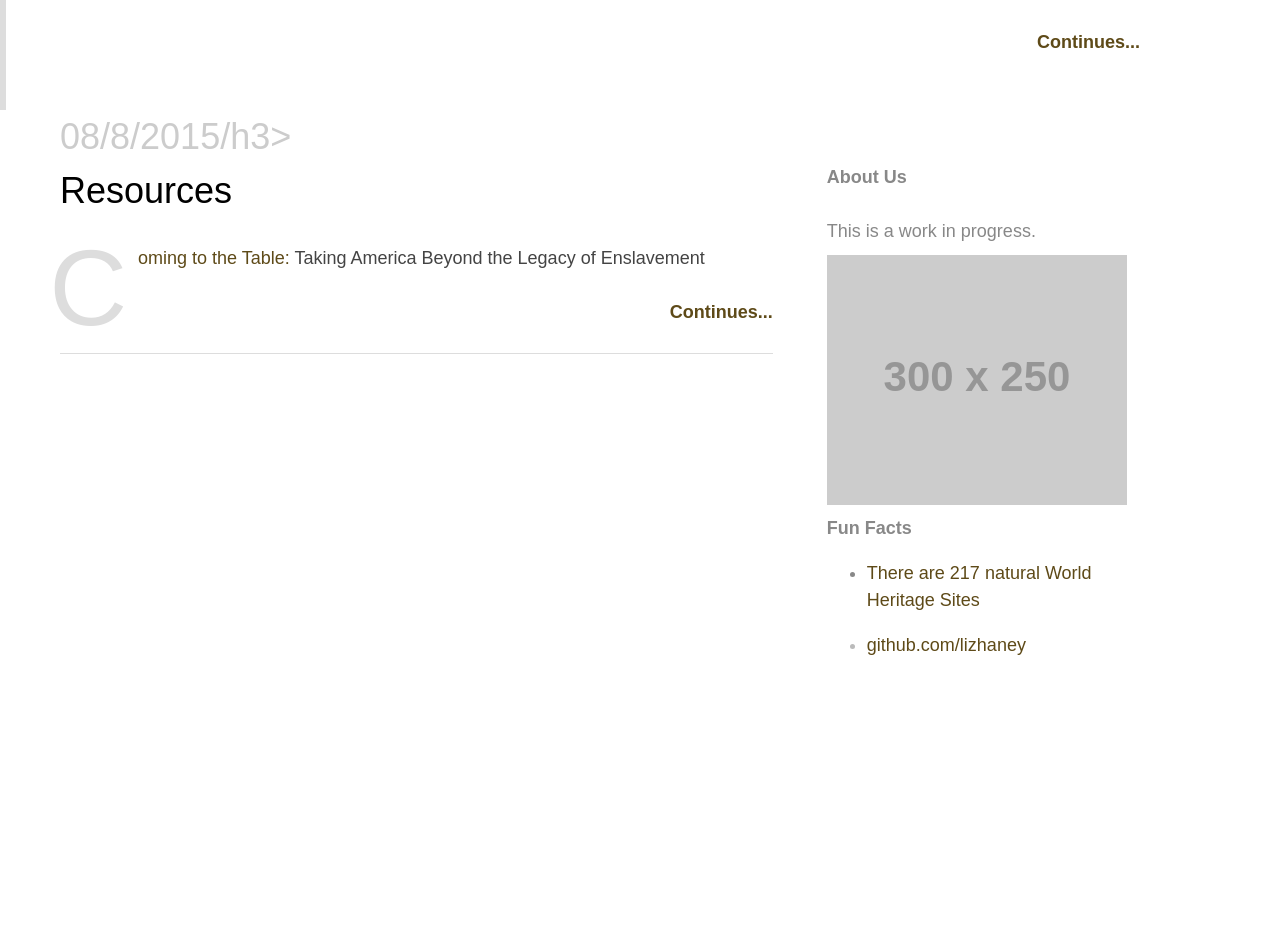
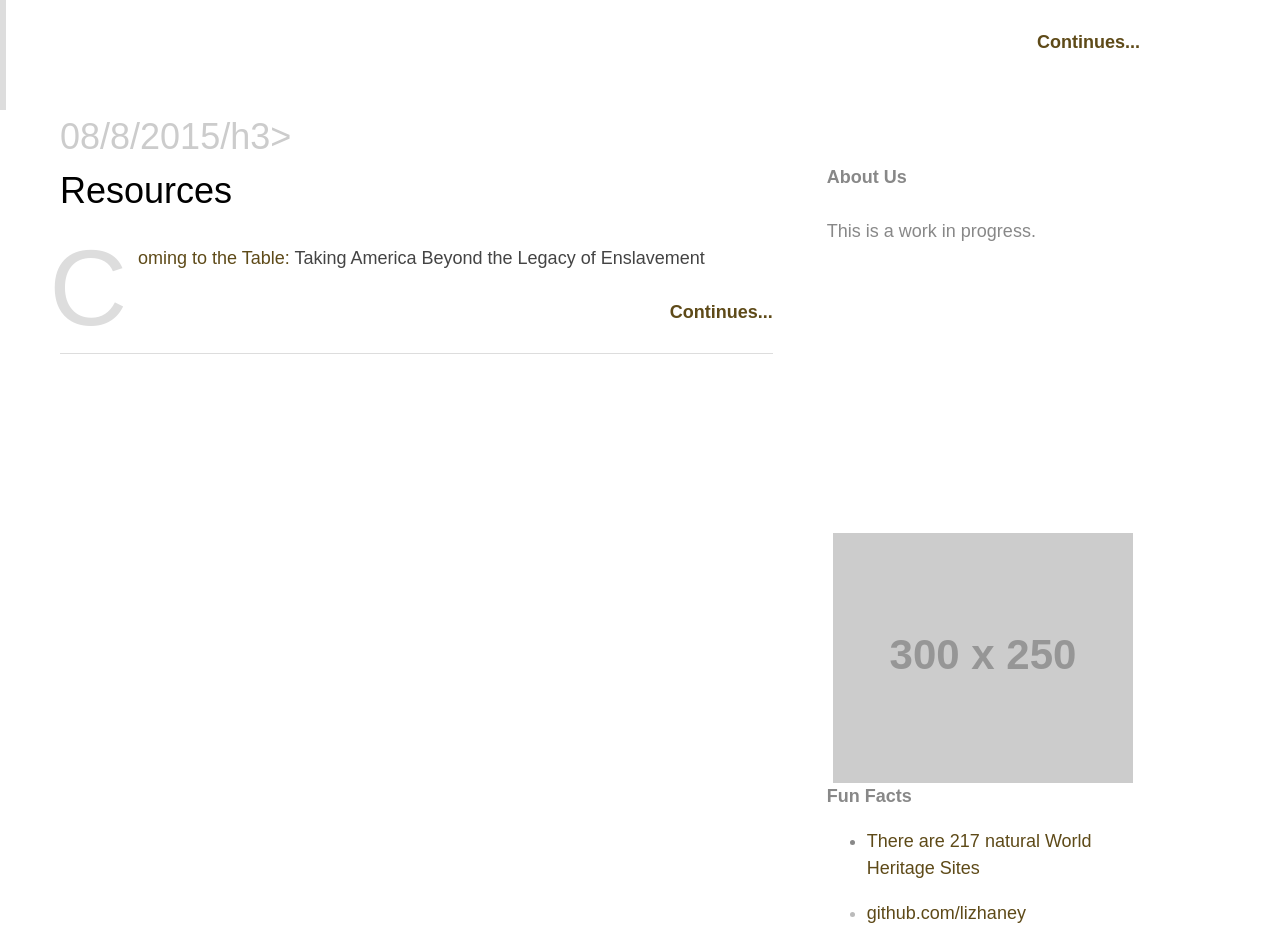
Before and after one commit to lizhaney/dc_slave_markets, a Jekyll site: the page built from index.html, in a window 1280 px wide. Shown: the part 921-1866 px from the top of the page. Built offline with Jekyll 4.4.1, drawn with Linux system fonts in a browser that asks for light colours; before the commit the page ends 1598 px from its top, so only the background shows below that.

Commit message:
Update main.css

```diff
--- a/css/main.css
+++ b/css/main.css
@@ -140,12 +140,7 @@
 }
 }
 
-feature img {
-	img {
-	display: block;
-	margin: 10px 0;
-	max-width: 50%;
-}
+
 .module {
 	border-bottom: 1px solid #DDD;
 	padding: 1.5em 0;
```
